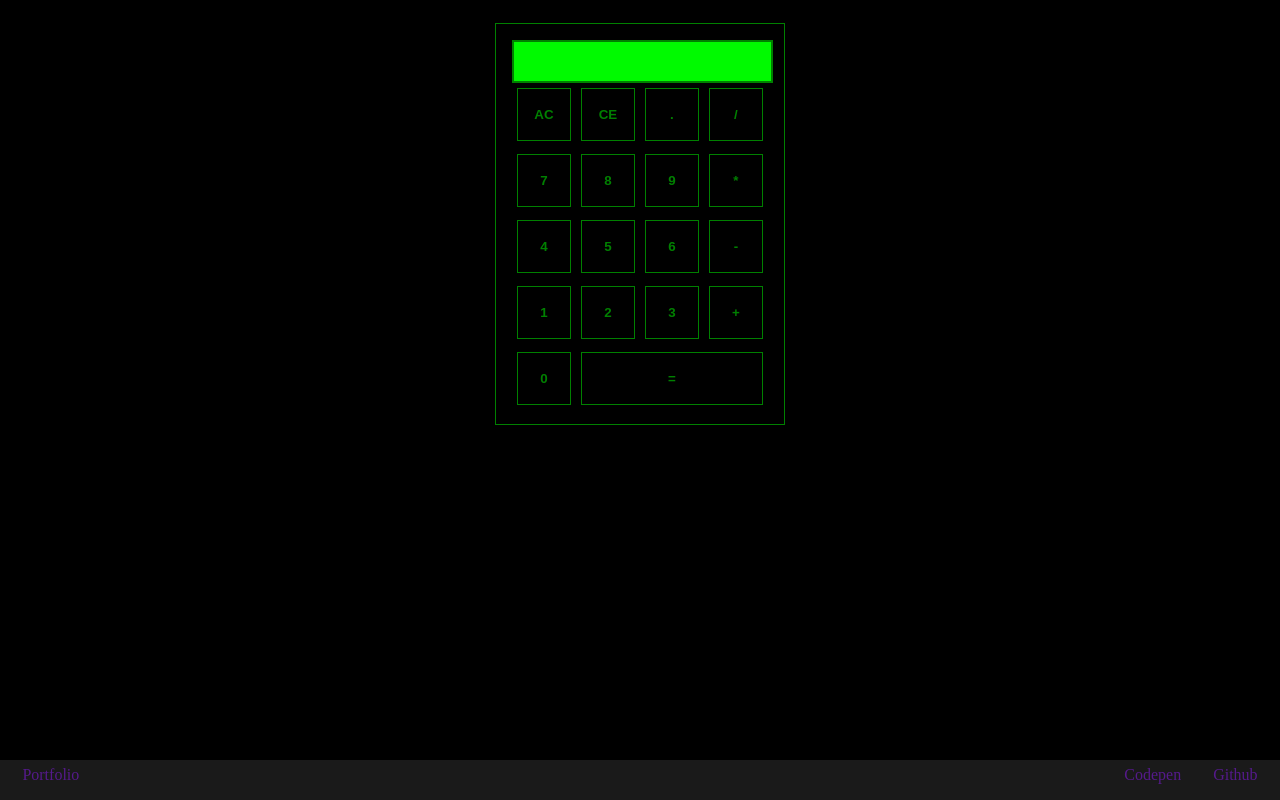
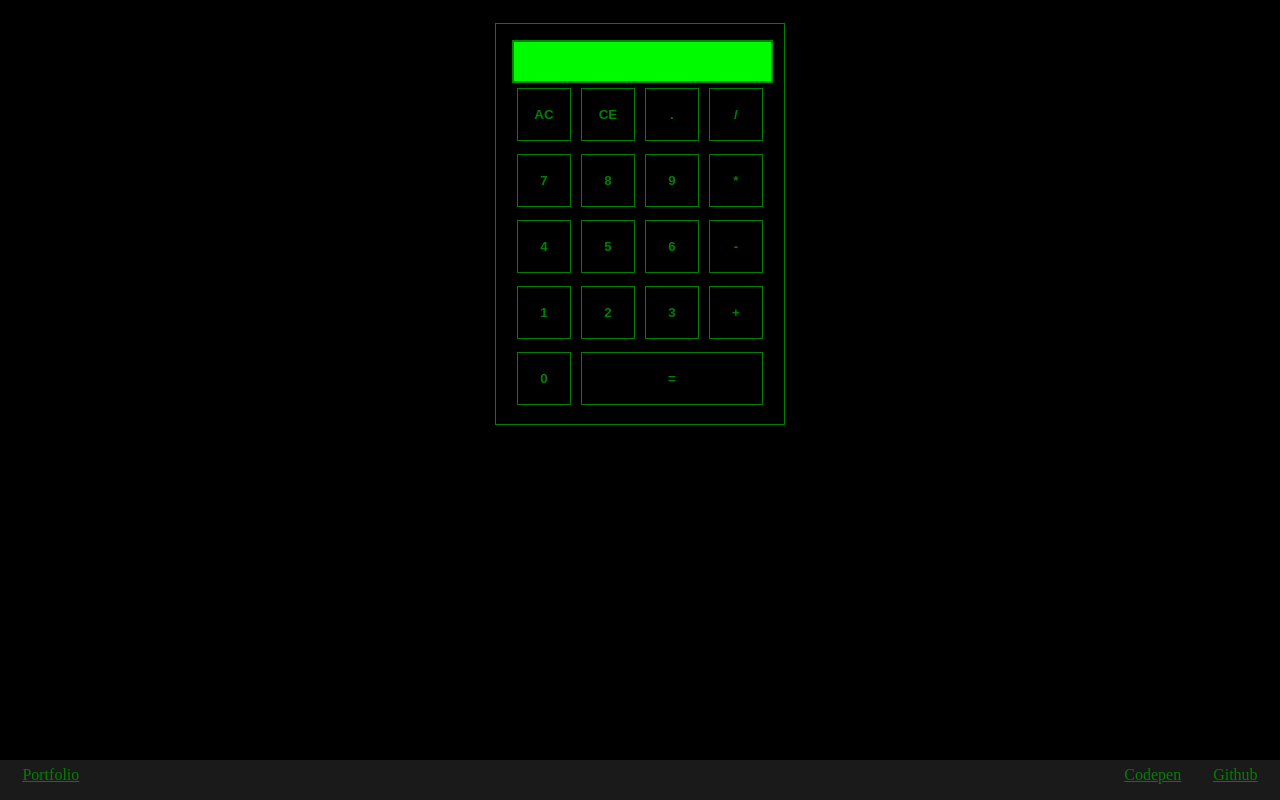
Before and after one commit to Coffee-Writer/Calculator, a plain HTML site: page index.html in a window 1280 px wide. Drawn offline with Linux system fonts and the light colour scheme.

Commit message:
Resolved anchors

```diff
--- a/css/main.css
+++ b/css/main.css
@@ -1,5 +1,11 @@
 * {
     background-color: black;
+}
+
+a:link {
+    background: none;
+    text-decoration: underline;
+    color: green;
 }
 
 button {
@@ -66,14 +72,6 @@ li {
     margin-right: 1em;
 }
 
-a {
-    background: none;
-    text-decoration: none;
-}
-
-a:visted {
-    text-decoration: none;
-}
 
 #wrapper {
     height: 95%;
--- a/index.html
+++ b/index.html
@@ -56,10 +56,10 @@
     </div>
     <footer>
         <ul>
-            <li><a href="">Portfolio</a></li>
+            <li><a href="http://coffee-writer.github.io/Portfolio/" target="_blank">Portfolio</a></li>
         </ul>
         <ul id="rightLinks">
-            <li><a href="">Codepen</a></li><li><a href="">Github</a></li>
+            <li><a href="http://codepen.io/Coffee-Writer/pen/NxaELa" target="_blank">Codepen</a></li><li><a href="https://github.com/Coffee-Writer/Calculator" target="_blank">Github</a></li>
         </ul>
     </footer>
     <script type="text/javascript" src="js/calc.js"></script>
```
